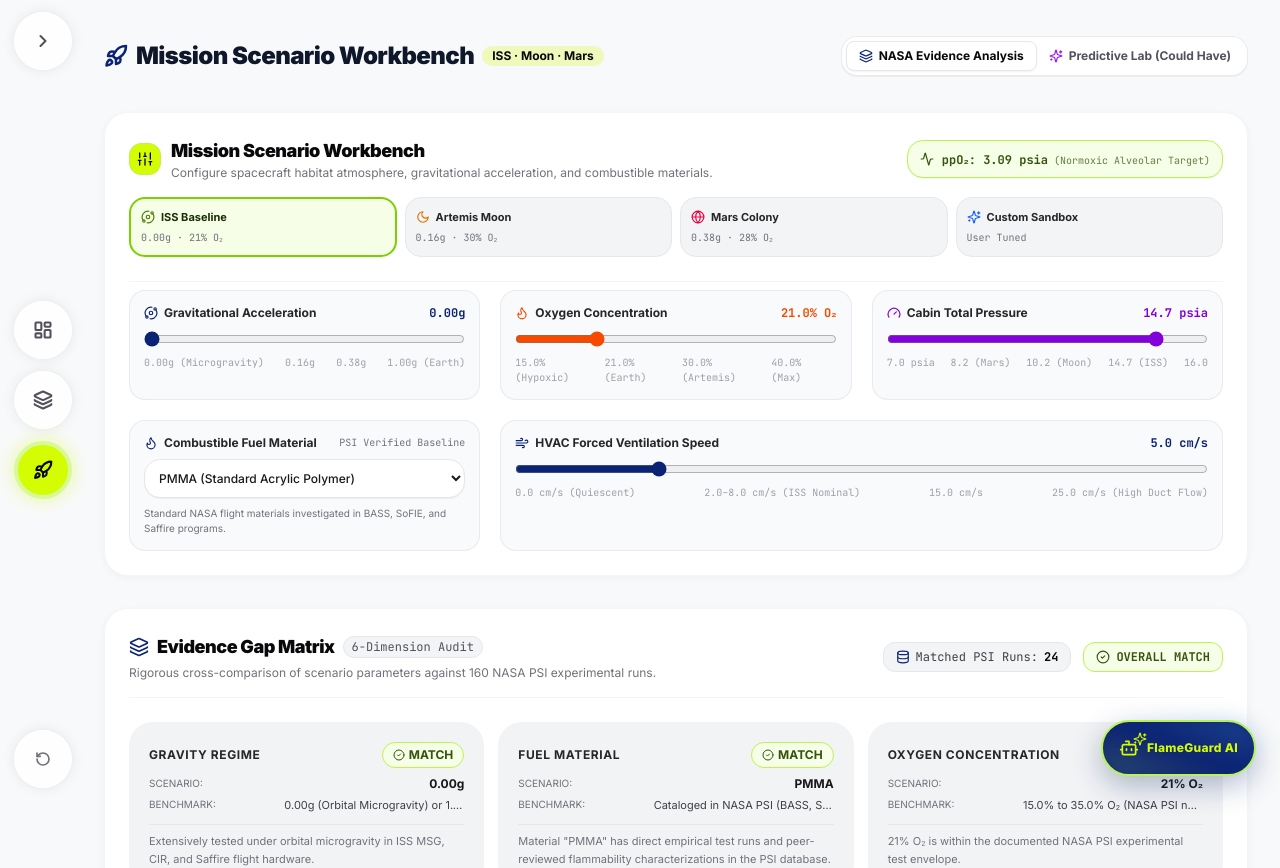
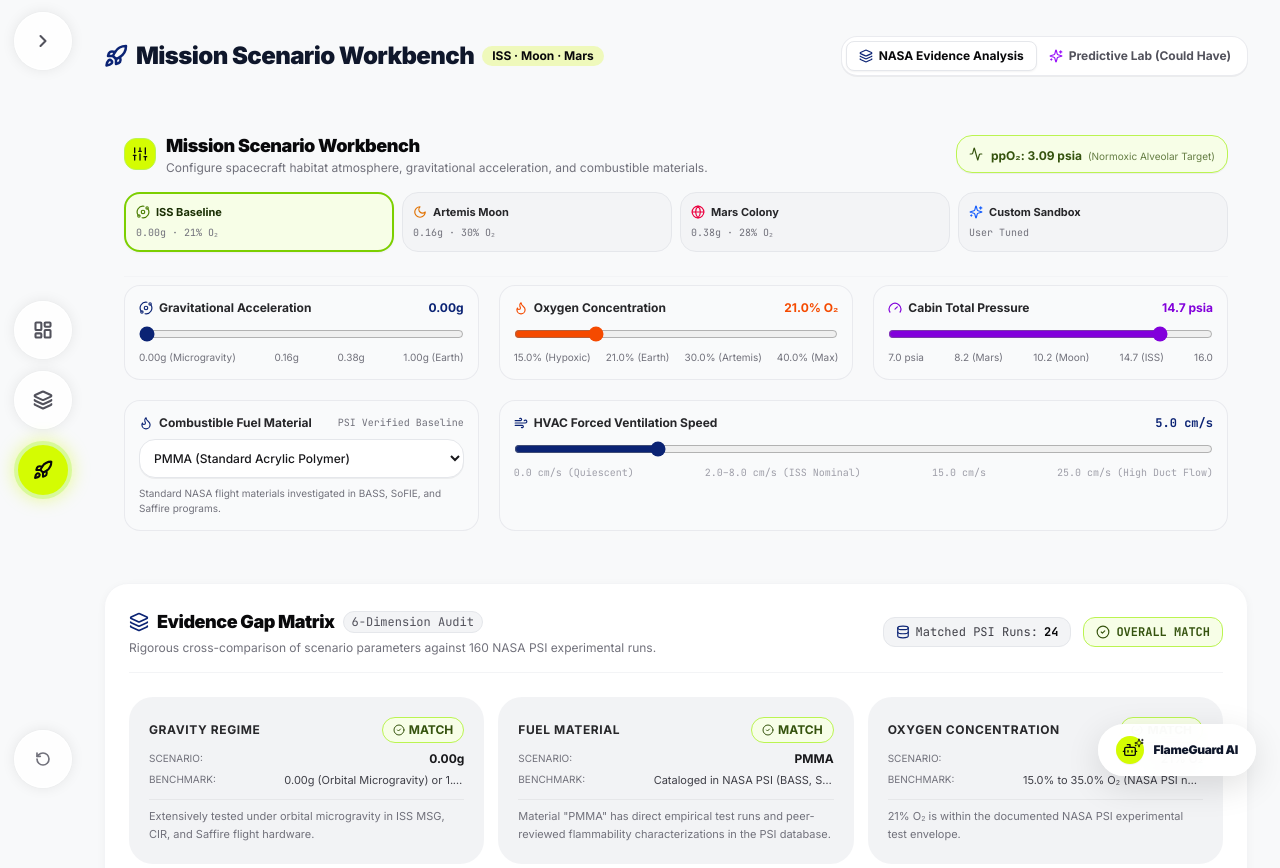
Before and after one commit to nghoanghien/FlameInFreewall_Tourbillion, a Next.js app: page /mission in a window 1280 px wide. Shown: the top 868 px of the page. Built offline with nearby package versions, Linux system fonts and the light colour scheme.

Commit message:
style: modernize comparison dock and FlameGuard AI button to light StructPaper theme

```diff
--- a/src/components/ai/FloatingAiDock.tsx
+++ b/src/components/ai/FloatingAiDock.tsx
@@ -26,31 +26,27 @@ export const FloatingAiDock: React.FC<FloatingAiDockProps> = ({ className = '' }
         onClick={toggleOpen}
         aria-label={isOpen ? 'Close AI Assistant' : 'Open FlameGuard AI Assistant (Open Grounded AI Assistant)'}
         aria-expanded={isOpen}
-        className="group relative bg-[#0B2374] text-[#D4FC02] hover:bg-[#152E85] shadow-[0_10px_30px_rgba(11,35,116,0.30)] rounded-full p-4 flex items-center gap-2 border-2 border-lime-300 font-extrabold cursor-pointer active:scale-95 transition-all duration-300 focus:outline-none focus:ring-2 focus:ring-[#D4FC02]"
+        className="group relative bg-white/95 backdrop-blur-xl hover:bg-white text-slate-900 shadow-[0_10px_35px_rgba(0,0,0,0.12)] hover:shadow-[0_14px_40px_rgba(0,0,0,0.16)] rounded-full py-2.5 px-4 flex items-center gap-2.5 border-2 border-white hover:border-zinc-200/80 font-black cursor-pointer active:scale-95 transition-all duration-300 focus:outline-none focus:ring-2 focus:ring-[#D4FC02]"
       >
-        {/* Pulsing Space Apps Lime Ambient Glow Aura */}
-        <span
-          className="absolute inset-0 rounded-full bg-lime-400/20 animate-ping opacity-30 pointer-events-none"
-          aria-hidden="true"
-        />
-
         {/* Outer Ring Glow */}
         <span
-          className="absolute -inset-1 rounded-full bg-gradient-to-tr from-lime-300/30 via-transparent to-sky-300/30 blur-sm opacity-70 group-hover:opacity-100 transition-opacity pointer-events-none"
+          className="absolute -inset-0.5 rounded-full bg-[#D4FC02]/20 blur-xs opacity-0 group-hover:opacity-100 transition-opacity pointer-events-none"
           aria-hidden="true"
         />
 
         {/* Icon & Label */}
-        <div className="relative z-10 flex items-center gap-2">
-          {isOpen ? (
-            <X className="w-5 h-5 text-[#D4FC02] transition-transform duration-200 group-hover:rotate-90" />
-          ) : (
-            <div className="relative flex items-center">
-              <Bot className="w-5 h-5 text-[#D4FC02] group-hover:scale-110 transition-transform duration-200" />
-              <Sparkles className="w-3.5 h-3.5 text-[#D4FC02] absolute -top-1.5 -right-2 animate-pulse" />
-            </div>
-          )}
-          <span className="text-xs font-extrabold tracking-wide text-[#D4FC02]">
+        <div className="relative z-10 flex items-center gap-2.5">
+          <div className="w-7 h-7 rounded-full bg-[#D4FC02] text-zinc-950 flex items-center justify-center shrink-0 shadow-2xs group-hover:scale-105 transition-transform">
+            {isOpen ? (
+              <X className="w-4 h-4 text-zinc-950 transition-transform duration-200 group-hover:rotate-90" />
+            ) : (
+              <div className="relative flex items-center justify-center">
+                <Bot className="w-4 h-4 text-zinc-950" />
+                <Sparkles className="w-2.5 h-2.5 text-zinc-950 absolute -top-1 -right-1.5 animate-pulse" />
+              </div>
+            )}
+          </div>
+          <span className="text-xs font-black tracking-tight text-slate-900">
             {isOpen ? 'Close' : 'FlameGuard AI'}
           </span>
         </div>
@@ -58,7 +54,7 @@ export const FloatingAiDock: React.FC<FloatingAiDockProps> = ({ className = '' }
         {/* Unread / Active Assistant Message Count Badge */}
         {!isOpen && assistantMessageCount > 0 && (
           <span
-            className="absolute -top-1 -right-1 z-20 flex items-center justify-center min-w-5 h-5 px-1 rounded-full bg-[#D4FC02] text-[#0B2374] text-[10px] font-mono font-bold shadow-md animate-in zoom-in-75 border border-[#0B2374]"
+            className="absolute -top-1 -right-1 z-20 flex items-center justify-center min-w-5 h-5 px-1 rounded-full bg-[#D4FC02] text-zinc-950 text-[10px] font-bold shadow-md border-2 border-white"
             aria-label={`${assistantMessageCount} assistant messages`}
           >
             {assistantMessageCount}
@@ -68,7 +64,7 @@ export const FloatingAiDock: React.FC<FloatingAiDockProps> = ({ className = '' }
         {/* Pinned Context Dot Indicator */}
         {activeContextStudyId && (
           <span
-            className="absolute -bottom-0.5 left-1/2 -translate-x-1/2 z-20 w-2.5 h-2.5 rounded-full bg-[#D4FC02] ring-2 ring-[#0B2374]"
+            className="w-2 h-2 rounded-full bg-[#0B2374] ring-2 ring-white shrink-0"
             title={`Active Context: ${activeContextStudyId.toUpperCase()}`}
           />
         )}
--- a/src/components/mission/ScenarioConfigForm.tsx
+++ b/src/components/mission/ScenarioConfigForm.tsx
@@ -49,7 +49,7 @@ export const ScenarioConfigForm: React.FC = () => {
   return (
     <div
       data-testid="scenario-config-form"
-      className="p-5 sm:p-6 rounded-3xl bg-white border border-gray-100 shadow-[0_2px_8px_rgba(0,0,0,0.04)] space-y-6"
+      className="p-5 space-y-6"
     >
       {/* Header & Presets Selector */}
       <div className="space-y-3">
@@ -75,7 +75,7 @@ export const ScenarioConfigForm: React.FC = () => {
             title={`Oxygen Partial Pressure ppO2 = ${activeScenario.pressurePsi} psia × ${activeScenario.oxygenPct}% = ${ppO2Display} psia`}
           >
             <Activity className="w-3.5 h-3.5 shrink-0" />
-            <div className="text-left font-mono">
+            <div className="text-left">
               <span className="text-xs font-bold">ppO₂: {ppO2Display} psia</span>
               <span className="hidden sm:inline text-[10px] opacity-75 ml-1.5">({ppO2Status})</span>
             </div>
@@ -98,7 +98,7 @@ export const ScenarioConfigForm: React.FC = () => {
               <Orbit className="w-3.5 h-3.5 text-[#0B2374]" />
               Gravitational Acceleration
             </label>
-            <span className="font-mono text-xs font-bold text-[#0B2374]">
+            <span className="text-xs font-bold text-[#0B2374]">
               {activeScenario.gravity.toFixed(2)}g
             </span>
           </div>
@@ -120,7 +120,7 @@ export const ScenarioConfigForm: React.FC = () => {
             }}
             className="w-full accent-[#0B2374] cursor-pointer"
           />
-          <div className="flex justify-between text-[10px] font-mono text-zinc-400">
+          <div className="flex justify-between text-[10px] text-zinc-500">
             <span>0.00g (Microgravity)</span>
             <span>0.16g</span>
             <span>0.38g</span>
@@ -135,7 +135,7 @@ export const ScenarioConfigForm: React.FC = () => {
               <Flame className="w-3.5 h-3.5 text-orange-600" />
               Oxygen Concentration
             </label>
-            <span className="font-mono text-xs font-bold text-orange-600">
+            <span className="text-xs font-bold text-orange-600">
               {activeScenario.oxygenPct.toFixed(1)}% O₂
             </span>
           </div>
@@ -155,7 +155,7 @@ export const ScenarioConfigForm: React.FC = () => {
             }}
             className="w-full accent-orange-600 cursor-pointer"
           />
-          <div className="flex justify-between text-[10px] font-mono text-zinc-400">
+          <div className="flex justify-between text-[10px] text-zinc-500">
             <span>15.0% (Hypoxic)</span>
             <span>21.0% (Earth)</span>
             <span>30.0% (Artemis)</span>
@@ -170,7 +170,7 @@ export const ScenarioConfigForm: React.FC = () => {
               <Gauge className="w-3.5 h-3.5 text-purple-700" />
               Cabin Total Pressure
             </label>
-            <span className="font-mono text-xs font-bold text-purple-700">
+            <span className="text-xs font-bold text-purple-700">
               {activeScenario.pressurePsi.toFixed(1)} psia
             </span>
           </div>
@@ -190,7 +190,7 @@ export const ScenarioConfigForm: React.FC = () => {
             }}
             className="w-full accent-purple-700 cursor-pointer"
           />
-          <div className="flex justify-between text-[10px] font-mono text-zinc-400">
+          <div className="flex justify-between text-[10px] text-zinc-500">
             <span>7.0 psia</span>
             <span>8.2 (Mars)</span>
             <span>10.2 (Moon)</span>
```
Also changed, not shown: src/components/explorer/ComparisonBar.tsx (+18 -16 lines).
